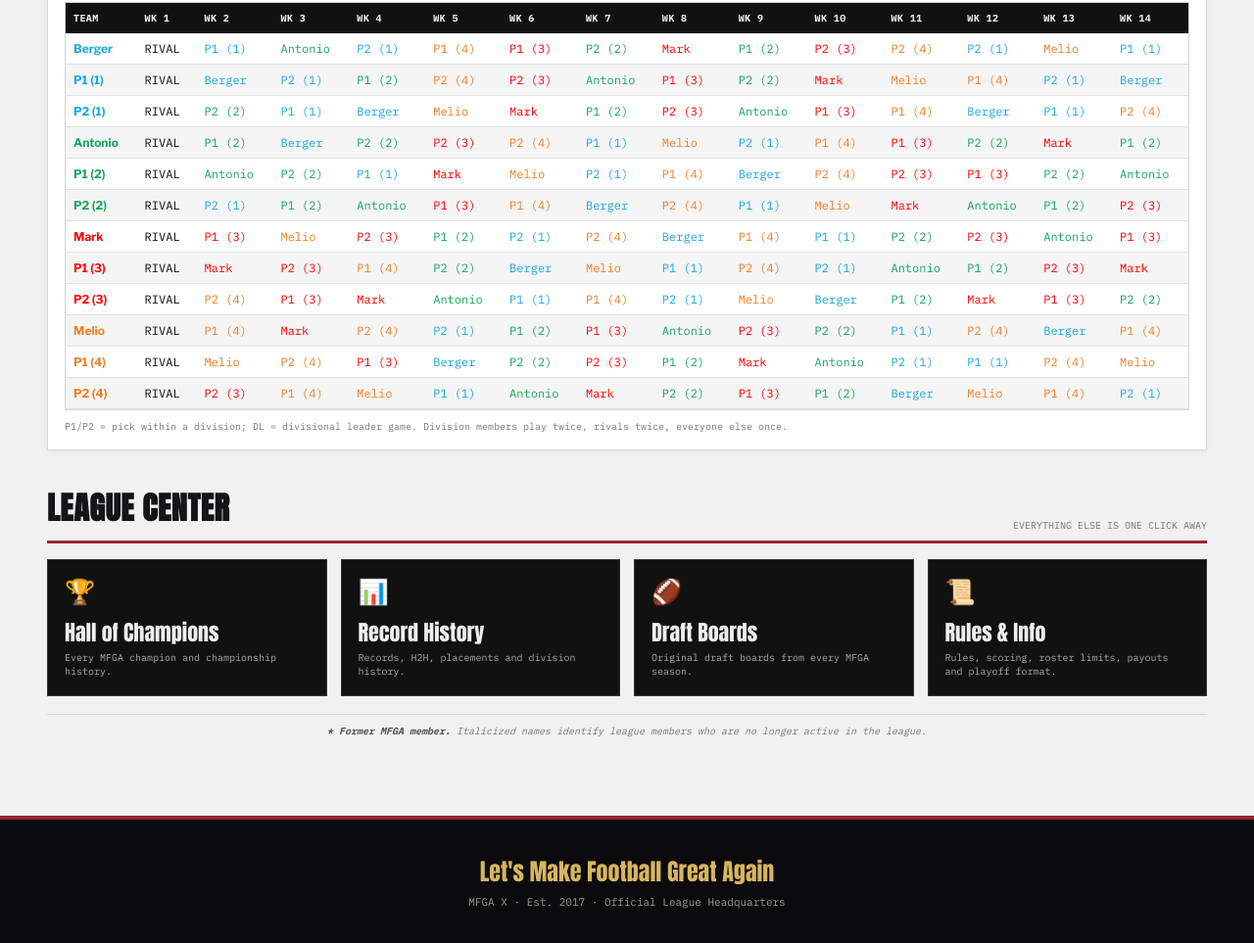
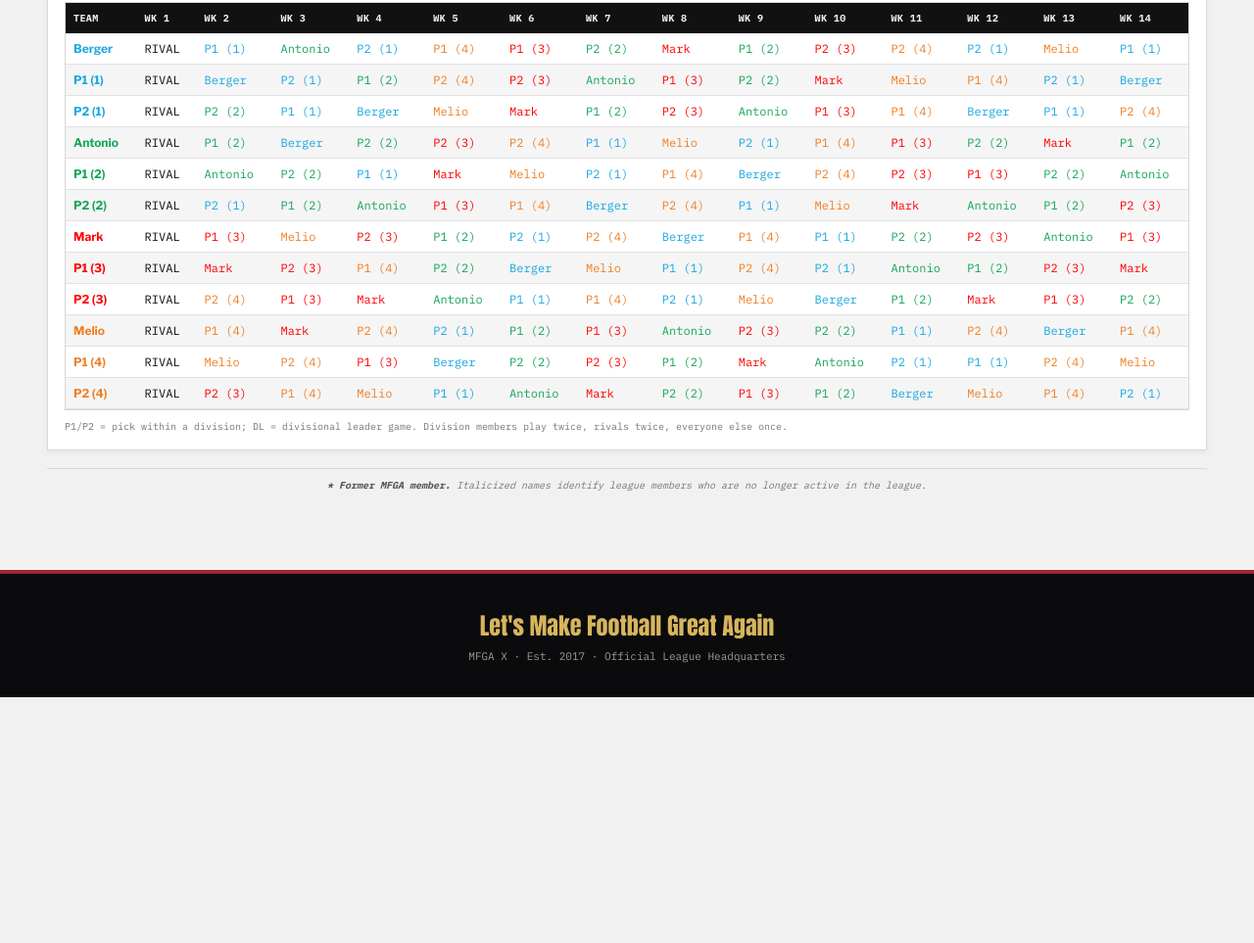
Before and after one commit to antonio15pisano/MFGA, a plain HTML site: page index.html in a window 1280 px wide. Shown: the part 3165-4128 px from the top of the page at 98% size. After the commit the page ends 3877 px from the top, so only its background shows below. Drawn offline with nearby package versions, Linux system fonts and the light colour scheme.

Commit message:
Update index.html

```diff
--- a/index.html
+++ b/index.html
@@ -683,16 +683,6 @@ table:has(#current-standings) thead th.sort-desc::after{
   </div>
 
 </section>
-
-  <section class="section" id="shortcuts">
-    <div class="section-head"><h2 class="display">League Center</h2><small>Everything else is one click away</small></div>
-    <div class="shortcut-grid">
-      <a class="shortcut" href="#hall-of-champions" data-page="hall-of-champions"><div class="icon">🏆</div><div><h3>Hall of Champions</h3><p>Every MFGA champion and championship history.</p></div></a>
-      <a class="shortcut" href="#record-history" data-page="record-history"><div class="icon">📊</div><div><h3>Record History</h3><p>Records, H2H, placements and division history.</p></div></a>
-      <a class="shortcut" href="#drafts" data-page="drafts"><div class="icon">🏈</div><div><h3>Draft Boards</h3><p>Original draft boards from every MFGA season.</p></div></a>
-      <a class="shortcut" href="#rules" data-page="rules"><div class="icon">📜</div><div><h3>Rules &amp; Info</h3><p>Rules, scoring, roster limits, payouts and playoff format.</p></div></a>
-    </div>
-  </section>
 </div>
 
 
```
